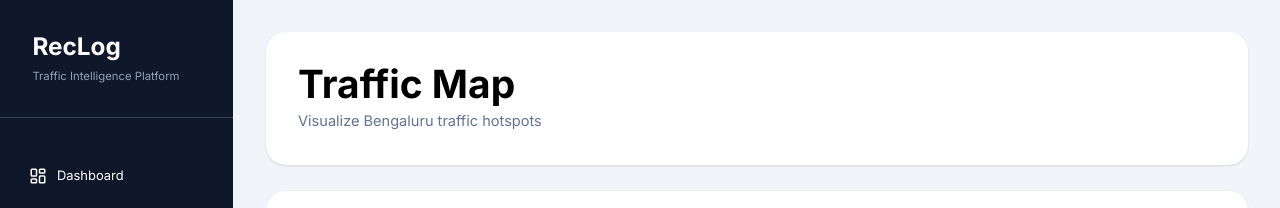
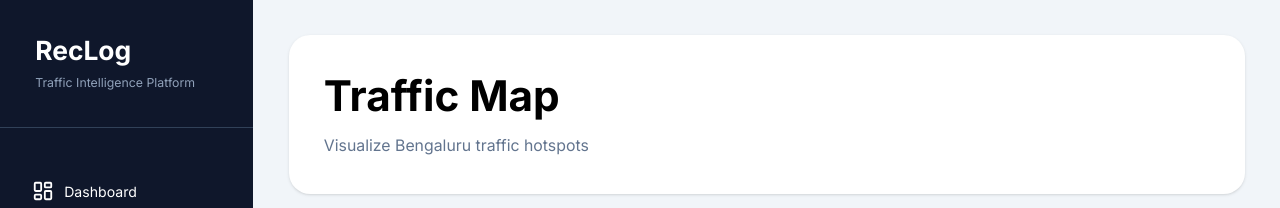
Before and after one commit to Risspecct/RecLog, a React app in the folder frontend/: page /map in a window 1280 px wide. Shown: the top 208 px of the page. Built offline with nearby package versions, Linux system fonts and the light colour scheme; no server answers; the HTML template or start-up script is replaced by a standard one.

Commit message:
adjusted frontend size

```diff
--- a/frontend/src/components/Navbar.jsx
+++ b/frontend/src/components/Navbar.jsx
@@ -7,13 +7,13 @@ function Navbar({
 
     <div className="bg-white rounded-3xl p-10 shadow-sm">
 
-      <h1 className="text-5xl font-bold">
+      <h1 className="text-4xl lg:text-5xl font-bold leading-tight">
 
         {title}
 
       </h1>
 
-      <p className="text-slate-500 text-lg mt-2">
+      <p className="text-slate-500 text-base lg:text-lg mt-3">
 
         {subtitle}
 
--- a/frontend/src/index.css
+++ b/frontend/src/index.css
@@ -7,7 +7,7 @@
 }
 
 html {
-  font-size: 90%;
+  font-size: 80%;
 }
 
 body{
@@ -16,6 +16,6 @@ body{
 }
 
 #root {
-  zoom: 0.9;
+  zoom: 1.1;
   transform-origin: top center;
 }
```
